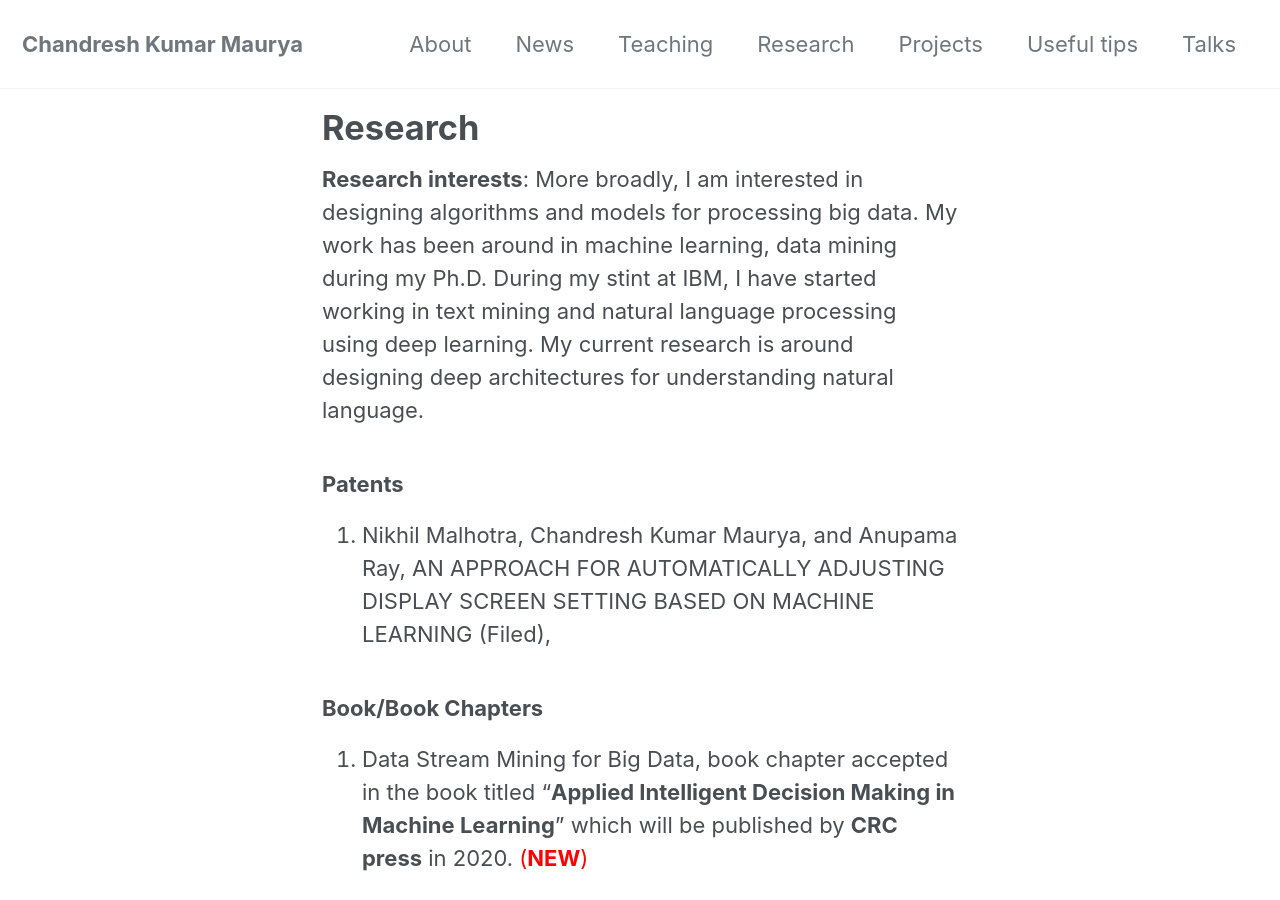
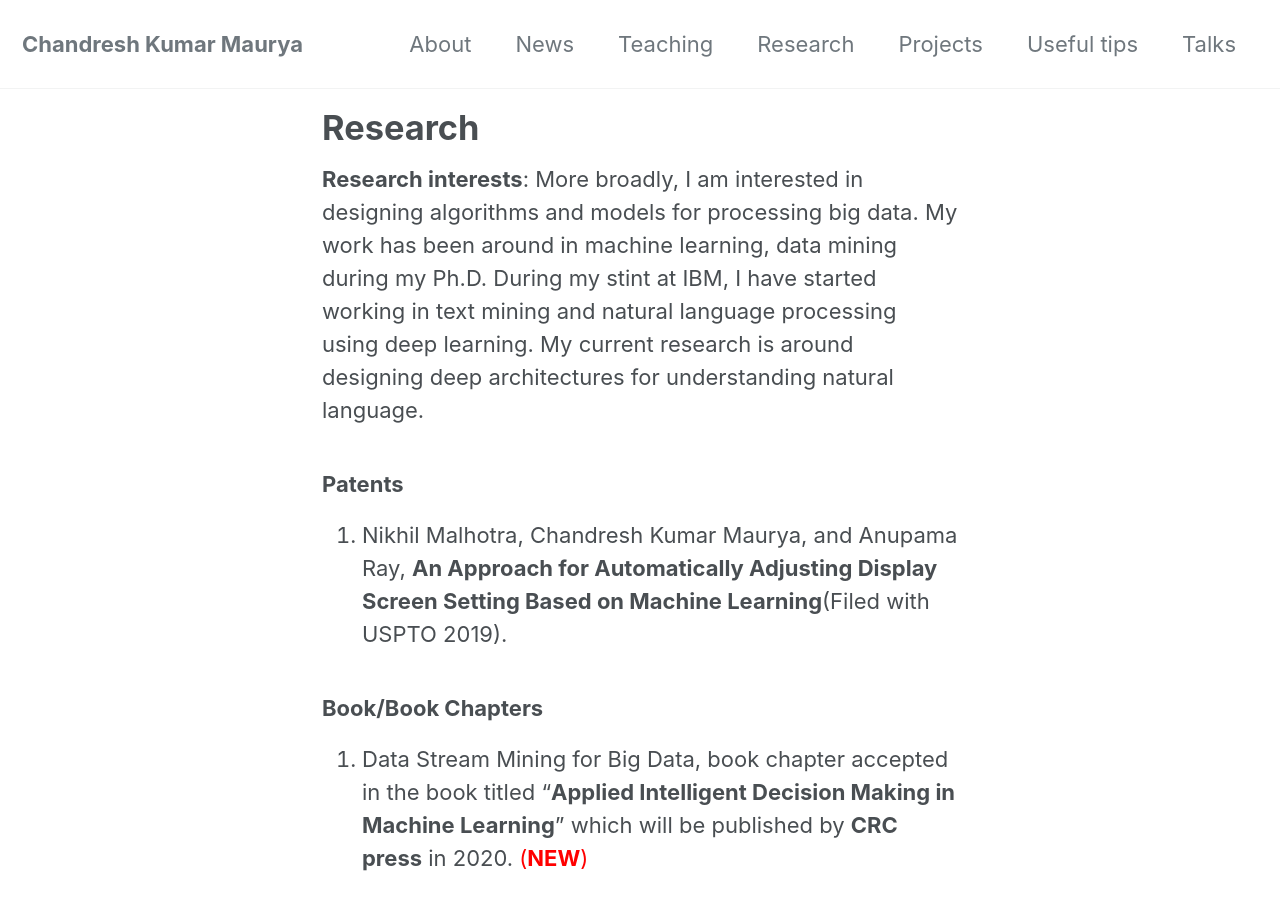
Before and after one commit to chandreshiit/oldsite, a Jekyll site: the page built from _pages/research.md, in a window 1280 px wide and 900 px high. Built offline with Jekyll 4.4.1, drawn with Linux system fonts in a browser that asks for light colours; cached includes are drawn as plain includes; nearby versions of some CDN libraries.

Commit message:
added lect 13

```diff
--- a/_pages/research.md
+++ b/_pages/research.md
@@ -7,7 +7,7 @@ author_profile: false
 
 ### Patents
 
-1. Nikhil Malhotra, Chandresh Kumar Maurya, and Anupama Ray, AN APPROACH FOR AUTOMATICALLY ADJUSTING DISPLAY SCREEN SETTING BASED ON MACHINE LEARNING (Filed),
+1. Nikhil Malhotra, Chandresh Kumar Maurya, and Anupama Ray, **An Approach for Automatically Adjusting Display Screen Setting Based on Machine Learning**(Filed  with USPTO 2019).
 
 
 ### Book/Book Chapters
```
